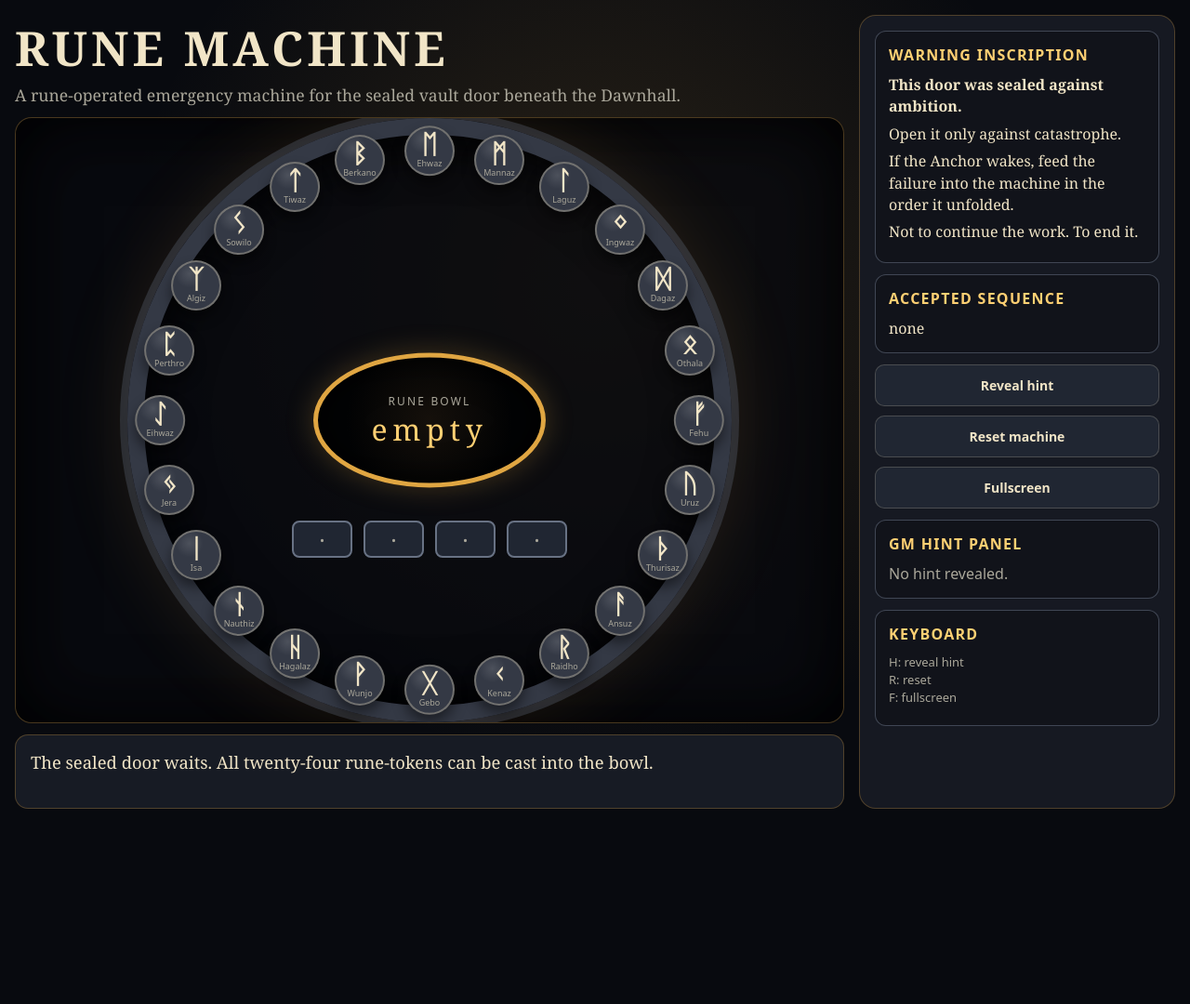
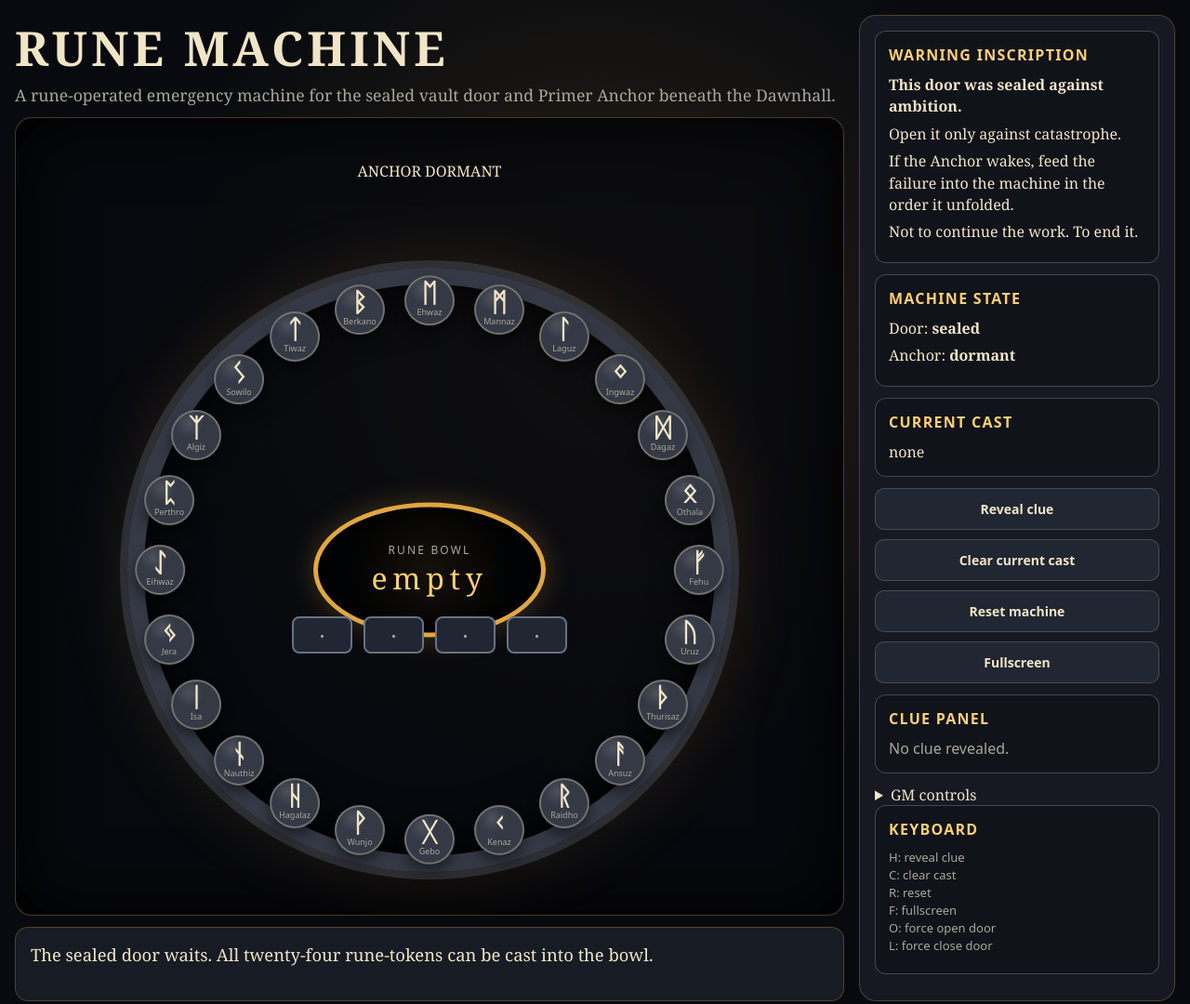
Before and after one commit to DnD-Kamitor/RuneMachine, a plain HTML site: page index.html in a window 1280 px wide. Shown: the whole page at 93% size. Before the commit the page ends 886 px from the top, so only its background shows below. Drawn offline with Linux system fonts and the light colour scheme.

Commit message:
Add GM controls for door and anchor states

```diff
--- a/index.html
+++ b/index.html
@@ -11,13 +11,15 @@
     <main class="stage">
       <header class="header">
         <h1>Rune Machine</h1>
-        <p>A rune-operated emergency machine for the sealed vault door beneath the Dawnhall.</p>
+        <p>A rune-operated emergency machine for the sealed vault door and Primer Anchor beneath the Dawnhall.</p>
       </header>
 
       <section class="machine-panel" aria-label="Rune-operated vault door machine">
         <div class="door-open-text" id="doorOpenText">
           Failure named. Need witnessed. Fire bound. Dawn withheld.
         </div>
+
+        <div class="anchor-state-banner" id="anchorBanner">ANCHOR DORMANT</div>
 
         <div class="rune-ring" id="runeRing" aria-label="Twenty-four Elder Futhark rune tokens">
           <div class="bowl" aria-label="Rune bowl">
@@ -28,7 +30,7 @@
           </div>
         </div>
 
-        <div class="channels" id="channels" aria-label="Accepted rune channels"></div>
+        <div class="channels" id="channels" aria-label="Current cast sequence"></div>
       </section>
 
       <section class="status" id="status" aria-live="polite">
@@ -45,25 +47,44 @@
         <p>Not to continue the work. To end it.</p>
       </section>
 
+      <section class="card state-card">
+        <h2>Machine state</h2>
+        <p>Door: <strong id="doorState">sealed</strong></p>
+        <p>Anchor: <strong id="anchorState">dormant</strong></p>
+      </section>
+
       <section class="card">
-        <h2>Accepted sequence</h2>
+        <h2>Current cast</h2>
         <div id="sequenceBox">none</div>
       </section>
 
-      <section class="controls" aria-label="GM controls">
-        <button type="button" id="hintButton">Reveal hint</button>
+      <section class="controls" aria-label="Player-safe controls">
+        <button type="button" id="hintButton">Reveal clue</button>
+        <button type="button" id="clearButton">Clear current cast</button>
         <button type="button" id="resetButton">Reset machine</button>
         <button type="button" id="fullscreenButton">Fullscreen</button>
       </section>
 
       <section class="card hint-card">
-        <h2>GM hint panel</h2>
-        <div id="hintBox">No hint revealed.</div>
+        <h2>Clue panel</h2>
+        <div id="hintBox">No clue revealed.</div>
       </section>
+
+      <details class="gm-details">
+        <summary>GM controls</summary>
+        <section class="controls gm-controls" aria-label="GM controls">
+          <button type="button" id="forceOpenButton">Force open door</button>
+          <button type="button" id="forceCloseButton">Force close door</button>
+          <button type="button" id="startAnchorButton">Start Anchor</button>
+          <button type="button" id="stopAnchorButton">Stop Anchor</button>
+          <button type="button" id="punishmentButton">Deploy punishment</button>
+          <button type="button" id="secretButton">Reveal secret</button>
+        </section>
+      </details>
 
       <section class="card footer-card">
         <h2>Keyboard</h2>
-        <p>H: reveal hint<br>R: reset<br>F: fullscreen</p>
+        <p>H: reveal clue<br>C: clear cast<br>R: reset<br>F: fullscreen<br>O: force open door<br>L: force close door</p>
       </section>
     </aside>
   </div>
```
